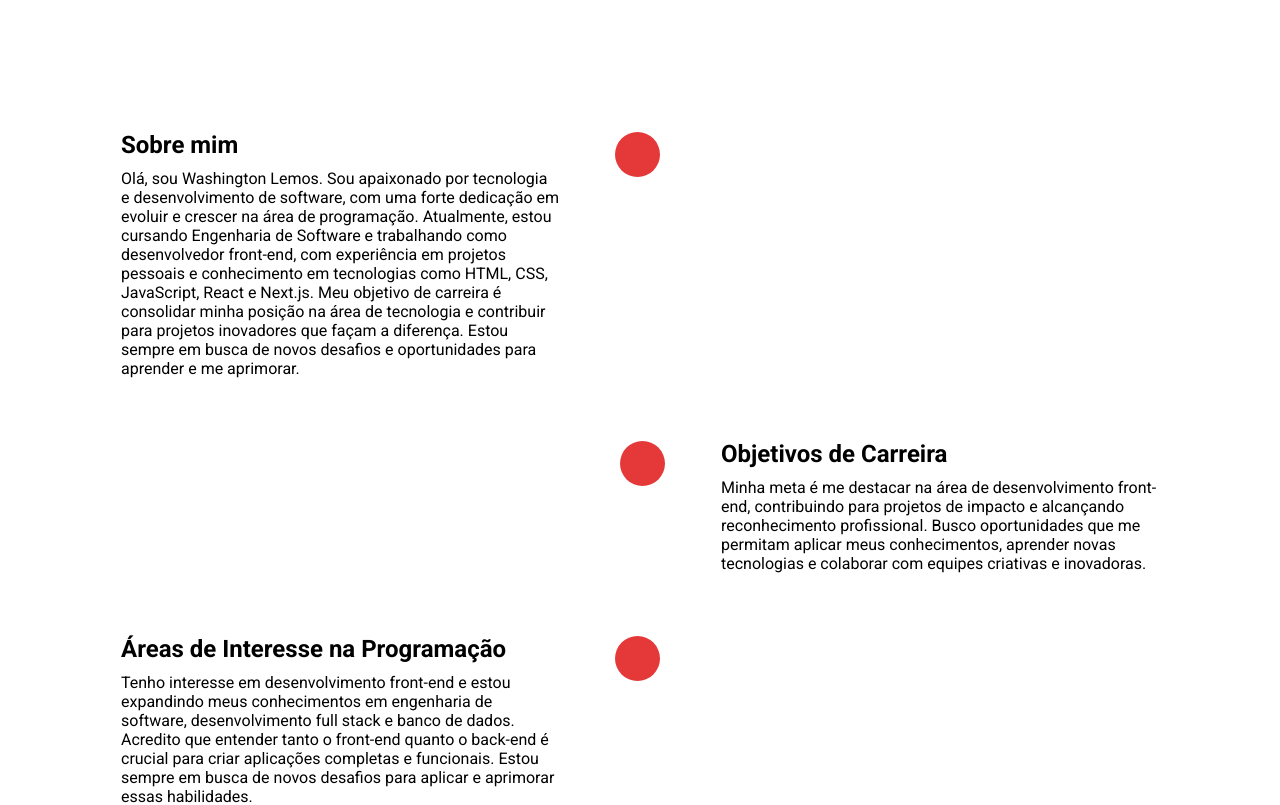
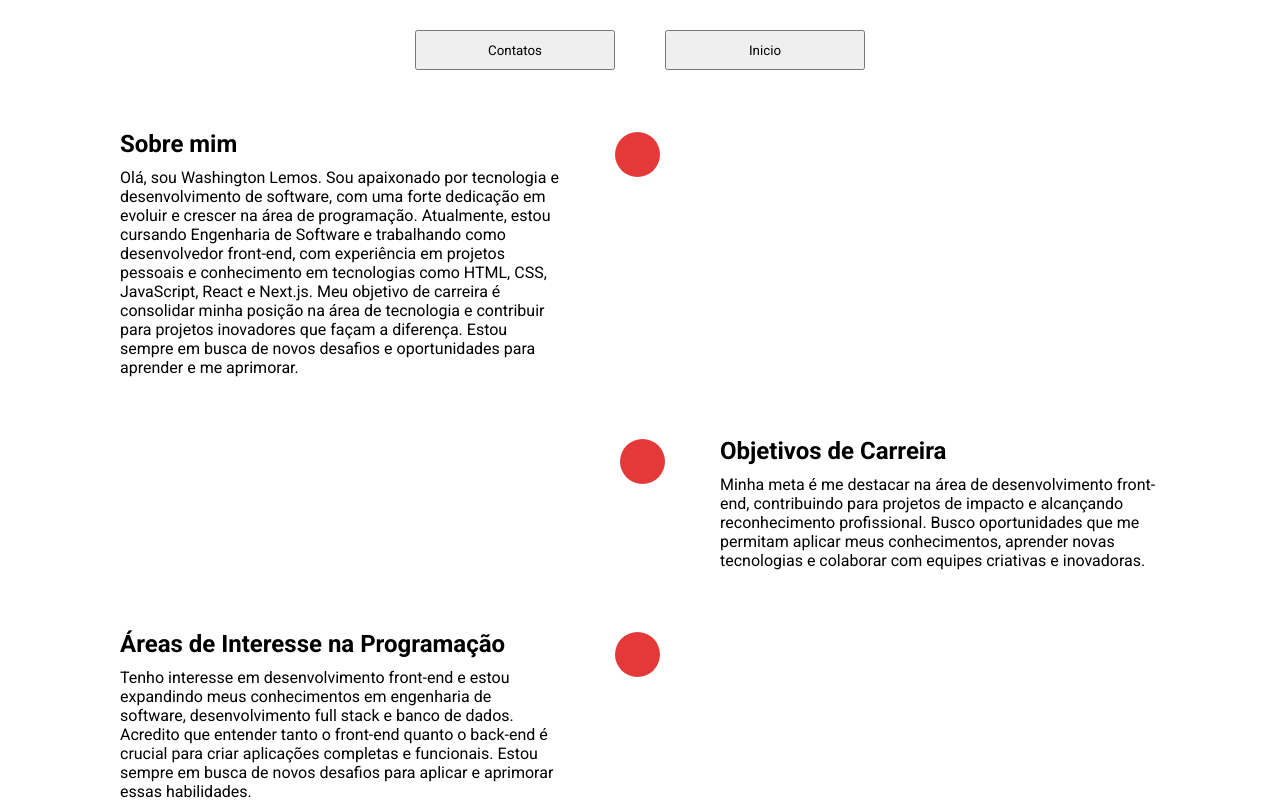
Before and after one commit to lemosdiego/new-portfolio, a Next.js app: page /aboutMe-page in a window 1280 px wide. Shown: the top 805 px of the page. Built offline with nearby package versions, Linux system fonts and the light colour scheme.

Commit message:
Adicionando uma timeline na página sobre mim

```diff
--- a/src/app/aboutMe-page/aboutme.module.css
+++ b/src/app/aboutMe-page/aboutme.module.css
@@ -1,4 +1,3 @@
-/* Estilos Globais */
 .timeline {
   position: relative;
   max-width: 1200px;
@@ -10,7 +9,7 @@
   position: absolute;
   width: 6px;
   height: 100%;
-  background: #fff;
+  background: var(--line-color);
   top: 0;
   left: 50%;
   margin-left: -3px;
@@ -29,22 +28,26 @@
 .container:nth-child(1) {
   animation-delay: 0s;
 }
+
 .container:nth-child(2) {
   animation-delay: 1s;
 }
+
 .container:nth-child(3) {
   animation-delay: 2s;
 }
+
 .container:nth-child(4) {
   animation-delay: 3s;
 }
+
 .container:nth-child(5) {
   animation-delay: 4s;
 }
 
 .textBox {
   padding: 20px 30px;
-  border: solid 1px #fff;
+  border: solid 1px var(--text-box-border-color);
   position: relative;
   border-radius: 15px;
   display: flex;
@@ -104,7 +107,7 @@
   z-index: 1;
   border-top: 15px solid transparent;
   border-bottom: 15px solid transparent;
-  border-left: 15px solid #fff;
+  border-left: 15px solid var(--line-color);
   right: -15px;
 }
 
@@ -116,7 +119,7 @@
   z-index: 1;
   border-top: 15px solid transparent;
   border-bottom: 15px solid transparent;
-  border-right: 15px solid #fff;
+  border-right: 15px solid var(--line-color);
   left: -15px;
 }
 
@@ -143,6 +146,22 @@
 
 /* Media Queries */
 @media (max-width: 768px) {
+  .menu {
+    width: 100%;
+    height: 50px;
+    position: fixed;
+    top: 0;
+    display: flex;
+    align-items: center;
+    justify-content: center;
+    gap: 20px;
+    z-index: 9;
+  }
+  .button {
+    width: 130px;
+    height: 40px;
+    font-size: 0.9rem;
+  }
   .timeline {
     margin: 50px auto;
   }
@@ -176,8 +195,26 @@
 
   .leftContainerArrow,
   .rightContainerArrow {
-    border-right: 15px solid #fff;
+    border-right: 15px solid var(--line-color);
     border-left: 0;
     left: -15px;
   }
 }
+
+@media (min-width: 769px) {
+  .menu {
+    width: 100%;
+    height: 100px;
+    position: fixed;
+    top: 0;
+    display: flex;
+    align-items: center;
+    justify-content: center;
+    gap: 50px;
+    z-index: 9;
+  }
+  .button {
+    width: 200px;
+    height: 40px;
+  }
+}
--- a/src/app/aboutMe-page/page.js
+++ b/src/app/aboutMe-page/page.js
@@ -1,8 +1,21 @@
+import Link from "next/link";
 import Styles from "./aboutme.module.css";
 
 const About = () => {
   return (
     <section className={Styles.about}>
+      <div className={Styles.menu}>
+        <Link href="/contact-page" passHref>
+          <button className={Styles.button} variant="contained">
+            Contatos
+          </button>
+        </Link>
+        <Link href="/" passHref>
+          <button className={Styles.button} variant="contained">
+            Inicio
+          </button>
+        </Link>
+      </div>
       <div className={Styles.timeline}>
         <div className={`${Styles.container} ${Styles.leftContainer}`}>
           <div className={Styles.iconContainer}></div>
--- a/src/app/globals.css
+++ b/src/app/globals.css
@@ -14,7 +14,7 @@ html {
 body {
   transition: background-color 0.4s ease;
 }
-/* globals.css */
+
 :root {
   --primary-color: #e53939;
   --primary-hover-color: #e539398b;
@@ -22,16 +22,24 @@ body {
   --dark-card-bg: #333333;
   --light-text-color: #000;
   --dark-text-color: #fff;
+  --line-color-light: #000000;
+  --line-color-dark: #ffffff;
+  --text-box-border-light: #000;
+  --text-box-border-dark: #fff;
 }
 
 body[data-theme="dark"] {
   background-color: #121212;
   color: #ffffff;
+  --line-color: var(--line-color-dark);
+  --text-box-border-color: var(--text-box-border-dark);
 }
 
 body[data-theme="light"] {
   background-color: #ffffff;
   color: #000000;
+  --line-color: var(--line-color-light);
+  --text-box-border-color: var(--text-box-border-light);
 }
 
 .containerCard[data-theme="dark"] {
--- a/src/app/pages/header/header.module.css
+++ b/src/app/pages/header/header.module.css
@@ -212,7 +212,6 @@
     z-index: 999;
     cursor: pointer;
     z-index: 1000;
-
   }
 
   .header {
@@ -326,7 +325,6 @@
     border-radius: 50%;
     position: relative;
     cursor: pointer;
-
   }
 
   .containerNav {
@@ -340,7 +338,6 @@
 
 .header {
   background-color: var(--header-background);
-
 }
 
 [data-theme="light"] .header {
```
Lines whose indentation alone changed are shown as unchanged.
